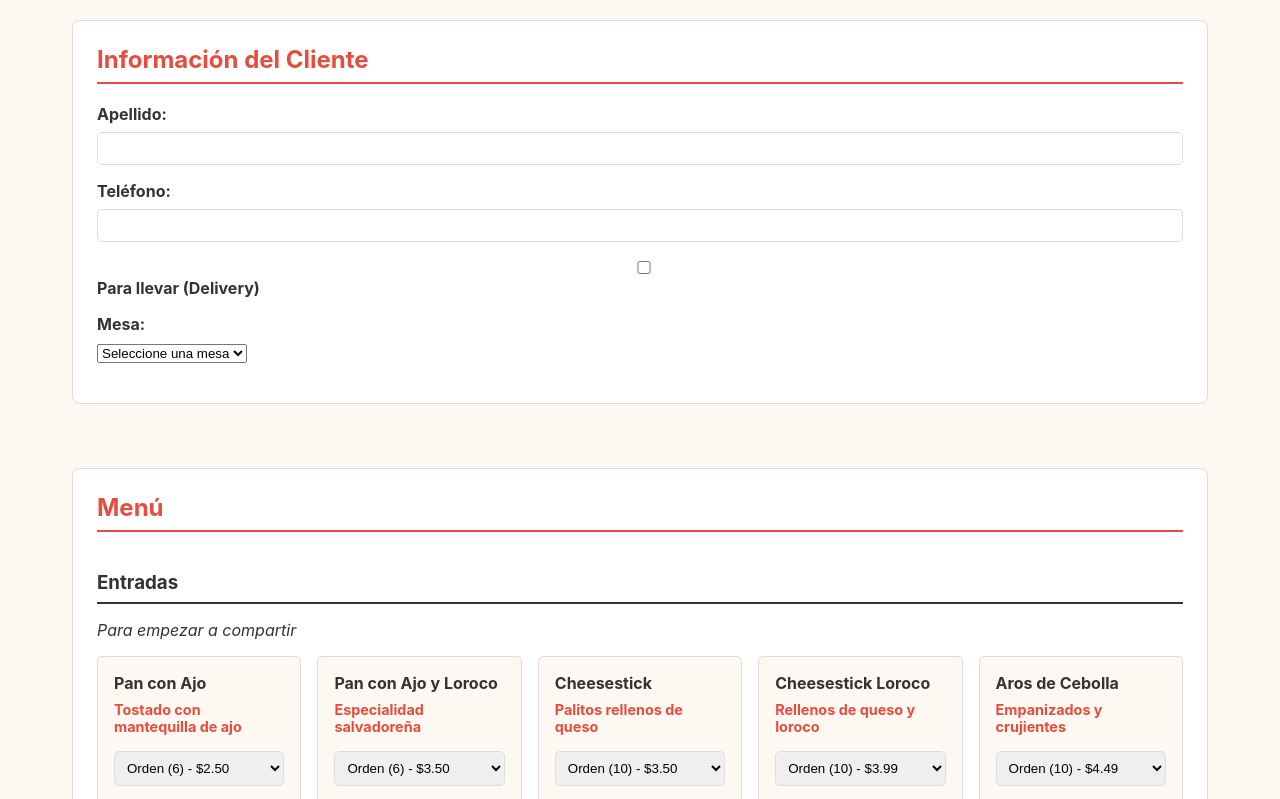
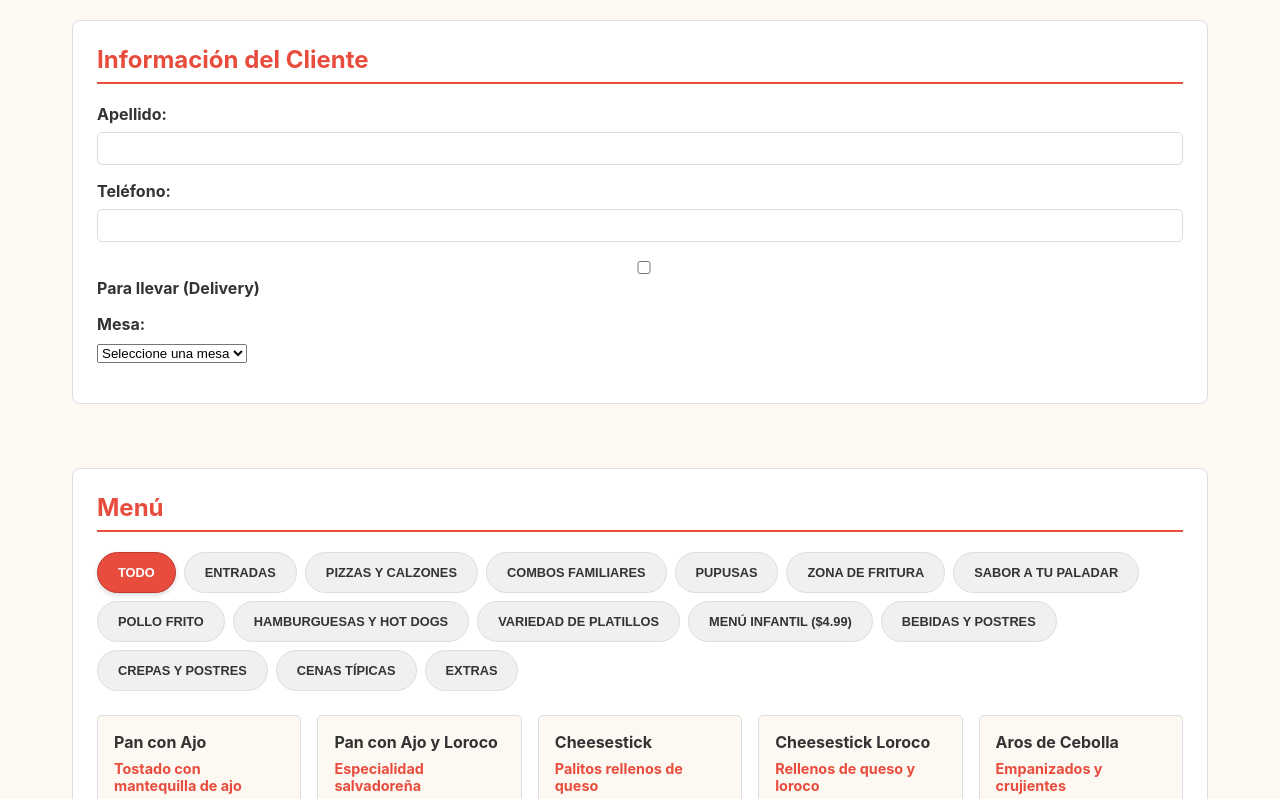
Before and after one commit to JesusOchoaM/Mesero-Pizza, a plain HTML site: page index.html in a window 1280 px wide. Shown: the part 132-931 px from the top of the page. Drawn offline with Linux system fonts and the light colour scheme.

Commit message:
Actualizando del menu 4.0.4

```diff
--- a/css/style.css
+++ b/css/style.css
@@ -388,6 +388,39 @@ h2 {
 
 
 
+
+#menu-categories-nav {
+    display: flex;
+    flex-wrap: wrap;
+    gap: 0.5rem;
+    margin-bottom: 1.5rem;
+}
+
+.menu-category-button {
+    background-color: #f0f0f0;
+    color: #333;
+    padding: 0.75rem 1.25rem;
+    border: 1px solid #ddd;
+    border-radius: 25px;
+    cursor: pointer;
+    font-weight: bold;
+    text-transform: uppercase;
+    font-size: 0.8rem;
+    transition: all 0.3s ease;
+}
+
+.menu-category-button:hover {
+    background-color: #e0e0e0;
+    transform: translateY(-2px);
+}
+
+.menu-category-button.active {
+    background-color: var(--accent-color);
+    color: white;
+    border-color: var(--accent-color-dark);
+    box-shadow: 0 2px 5px rgba(0, 0, 0, 0.15);
+}
+
 /* Media Queries */
 @media (max-width: 768px) {
     #app-container {
--- a/index.html
+++ b/index.html
@@ -54,6 +54,7 @@
             </section>
             <section id="menu">
                 <h2>Menú</h2>
+                <div id="menu-categories-nav"></div>
                 <div id="menu-items">
                     <!-- Menu items will be injected here -->
                 </div>
--- a/js/main.js
+++ b/js/main.js
@@ -73,24 +73,7 @@ document.addEventListener('DOMContentLoaded', () => {
         ]
     },
 
-    // 3. COMBO FAMILIAR $19.99 (DESTACADO)
-    {
-        categoria: "🔥 SÚPER COMBO FAMILIAR",
-        descripcion: "¡El más vendido!",
-        items: [
-            {
-                nombre: "Combo Familiar $19.99",
-                desc: "1 Pizza Gigante + 1 Orden Pan con Ajo + 10 Alitas + 1 Soda (1 Litro) + 1 Orden Papas Francesas. (Cambio a Suprema +$1.99)",
-                precio: 19.99,
-                options: [
-                    { name: "Pizza", choices: ["Jamón", "Pepperoni"] },
-                    { name: "Alitas", choices: ["BBQ", "Búfalo"] }
-                ]
-            }
-        ]
-    },
-
-    // 4. COMBOS FAMILIARES (RESTO)
+    // 3. COMBOS FAMILIARES (RESTO)
     {
         categoria: "Combos Familiares",
         items: [
@@ -151,7 +134,7 @@ document.addEventListener('DOMContentLoaded', () => {
         ]
     },
 
-    // 5. PUPUSAS
+    // 4. PUPUSAS
     {
         categoria: "Pupusas",
         descripcion: "Delicias típicas",
@@ -170,7 +153,7 @@ document.addEventListener('DOMContentLoaded', () => {
         ]
     },
 
-    // 6. ZONA DE FRITURA
+    // 5. ZONA DE FRITURA
     {
         categoria: "Zona de Fritura",
         descripcion: "Alitas y Snacks",
@@ -185,7 +168,7 @@ document.addEventListener('DOMContentLoaded', () => {
         ]
     },
 
-    // 7. SABOR A TU PALADAR (Paninis y Rellenitas)
+    // 6. SABOR A TU PALADAR (Paninis y Rellenitas)
     {
         categoria: "Sabor a tu Paladar",
         descripcion: "Paninis, Rellenitas y Chicharrones",
@@ -208,7 +191,7 @@ document.addEventListener('DOMContentLoaded', () => {
         ]
     },
 
-    // 8. POLLO FRITO
+    // 7. POLLO FRITO
     {
         categoria: "Pollo Frito",
         items: [
@@ -221,7 +204,7 @@ document.addEventListener('DOMContentLoaded', () => {
         ]
     },
 
-    // 9. HAMBURGUESAS Y HOT DOGS
+    // 8. HAMBURGUESAS Y HOT DOGS
     {
         categoria: "Hamburguesas y Hot Dogs",
         items: [
@@ -237,7 +220,7 @@ document.addEventListener('DOMContentLoaded', () => {
         ]
     },
 
-    // 10. VARIEDAD DE PLATILLOS (Típicos, Quesadillas, Burritos)
+    // 9. VARIEDAD DE PLATILLOS (Típicos, Quesadillas, Burritos)
     {
         categoria: "Variedad de Platillos",
         descripcion: "Quesadillas, Burritos, Lasañas y Típicos",
@@ -263,7 +246,7 @@ document.addEventListener('DOMContentLoaded', () => {
         ]
     },
 
-    // 11. MENÚ INFANTIL (Todo a $4.99)
+    // 10. MENÚ INFANTIL (Todo a $4.99)
     {
         categoria: "Menú Infantil ($4.99)",
         descripcion: "Incluye Papas, Aderezo y Soda",
@@ -277,7 +260,7 @@ document.addEventListener('DOMContentLoaded', () => {
         ]
     },
 
-    // 12. TODAS LAS BEBIDAS Y POSTRES
+    // 11. TODAS LAS BEBIDAS Y POSTRES
     {
         categoria: "Bebidas y Postres",
         items: [
@@ -305,7 +288,7 @@ document.addEventListener('DOMContentLoaded', () => {
         ]
     },
 
-    // 13. CREPAS Y POSTRES
+    // 12. CREPAS Y POSTRES
     {
         categoria: "Crepas y Postres",
         items: [
@@ -330,7 +313,7 @@ document.addEventListener('DOMContentLoaded', () => {
         ]
     },
 
-    // 14. MENU DE CENAS
+    // 13. MENU DE CENAS
     {
         categoria: "Cenas Típicas",
         descripcion: "Servidas de 5:00 PM en adelante",
@@ -345,7 +328,7 @@ document.addEventListener('DOMContentLoaded', () => {
         ]
     },
 
-    // 15. EXTRAS
+    // 14. EXTRAS
     {
         categoria: "Extras",
         items: [
@@ -368,16 +351,14 @@ document.addEventListener('DOMContentLoaded', () => {
         fam: 'Familiar'
     };
 
-    const renderMenu = () => {
+    const renderMenu = (filter = 'all') => {
         menuItemsContainer.innerHTML = '';
-        menu.forEach(category => {
+        const filteredMenu = menu.filter(category => filter === 'all' || category.categoria === filter);
+
+        filteredMenu.forEach(category => {
             const categoryElement = document.createElement('div');
             categoryElement.classList.add('menu-category');
-            let categoryHTML = `<h3>${category.categoria}</h3>`;
-            if (category.descripcion) {
-                categoryHTML += `<p class="category-description">${category.descripcion}</p>`;
-            }
-            categoryElement.innerHTML = categoryHTML;
+
             const itemsContainer = document.createElement('div');
             itemsContainer.classList.add('menu-items-grid');
 
@@ -476,6 +457,31 @@ document.addEventListener('DOMContentLoaded', () => {
             menuItemsContainer.appendChild(categoryElement);
         });
     };
+
+    const menuCategoriesNav = document.getElementById('menu-categories-nav');
+    const allButton = document.createElement('button');
+    allButton.classList.add('menu-category-button', 'active');
+    allButton.textContent = 'Todo';
+    allButton.addEventListener('click', () => {
+        renderMenu('all');
+        document.querySelectorAll('.menu-category-button').forEach(btn => btn.classList.remove('active'));
+        allButton.classList.add('active');
+    });
+    menuCategoriesNav.appendChild(allButton);
+
+    menu.forEach(category => {
+        const button = document.createElement('button');
+        button.classList.add('menu-category-button');
+        button.textContent = category.categoria;
+        button.addEventListener('click', () => {
+            renderMenu(category.categoria);
+            document.querySelectorAll('.menu-category-button').forEach(btn => btn.classList.remove('active'));
+            button.classList.add('active');
+        });
+        menuCategoriesNav.appendChild(button);
+    });
+
+
 
     const renderOrder = () => {
         orderItemsContainer.innerHTML = '';
```
